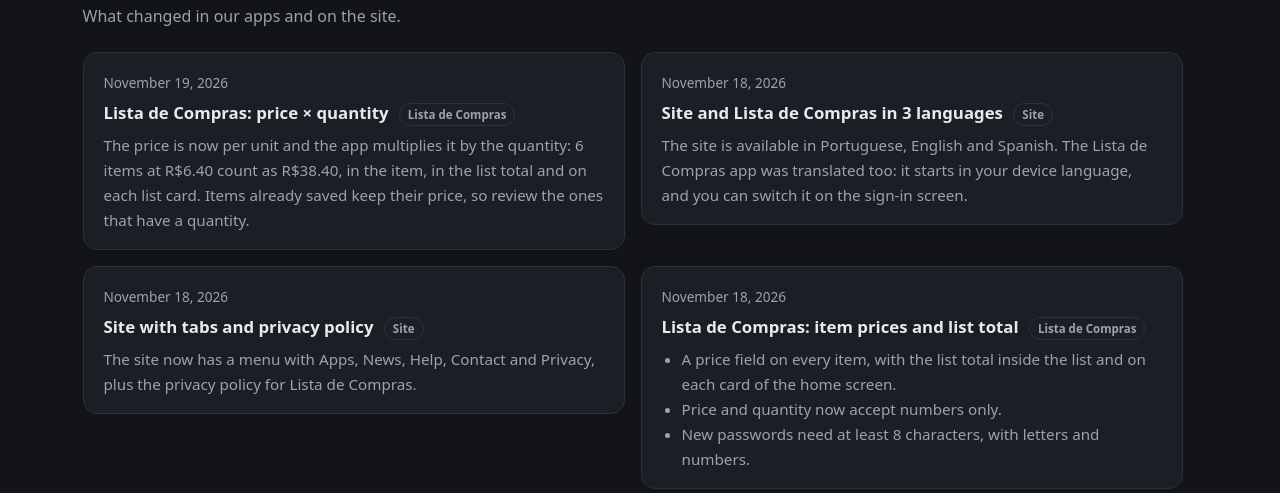
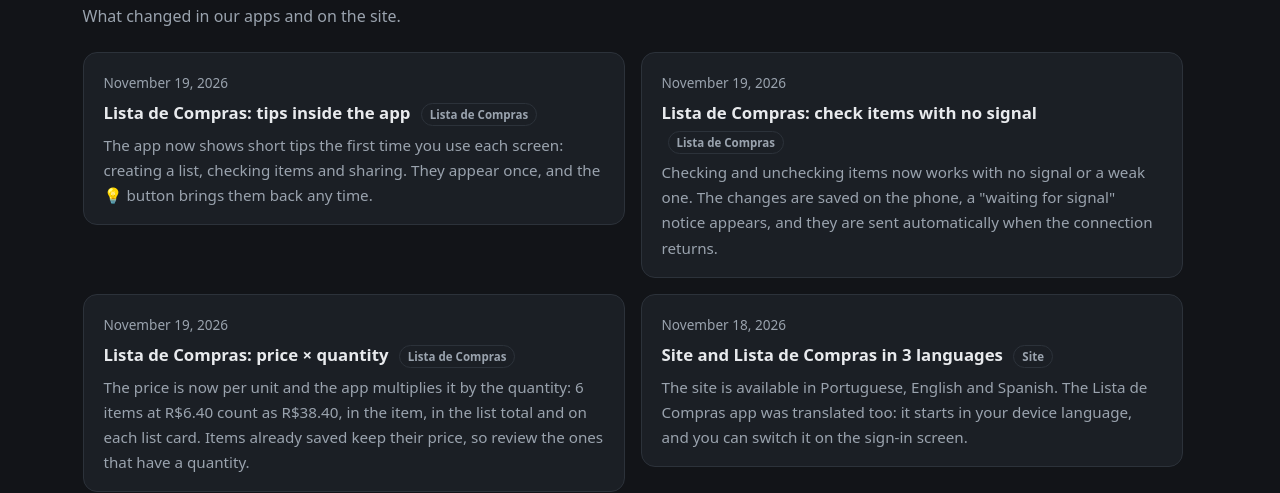
Before and after one commit to flrsistemas/flrsistemas.github.io, a plain HTML site: page en/news/index.html in a window 1280 px wide. Shown: the part 339-832 px from the top of the page. Drawn offline with Linux system fonts and the light colour scheme.

Commit message:
novidades: marcacao sem sinal e dicas no Lista de Compras
Co-Authored-By: Claude Sonnet 5.5 <noreply@anthropic.com>

```diff
--- a/en/news/index.html
+++ b/en/news/index.html
@@ -198,6 +198,18 @@
   <div class="news-list">
   <article class="news-item">
     <time datetime="2026-11-19">November 19, 2026</time>
+    <h3>Lista de Compras: tips inside the app <span class="tag">Lista de Compras</span></h3>
+    <p>The app now shows short tips the first time you use each screen: creating a list, checking items and sharing. They appear once, and the 💡 button brings them back any time.</p>
+  </article>
+
+  <article class="news-item">
+    <time datetime="2026-11-19">November 19, 2026</time>
+    <h3>Lista de Compras: check items with no signal <span class="tag">Lista de Compras</span></h3>
+    <p>Checking and unchecking items now works with no signal or a weak one. The changes are saved on the phone, a "waiting for signal" notice appears, and they are sent automatically when the connection returns.</p>
+  </article>
+
+  <article class="news-item">
+    <time datetime="2026-11-19">November 19, 2026</time>
     <h3>Lista de Compras: price × quantity <span class="tag">Lista de Compras</span></h3>
     <p>The price is now per unit and the app multiplies it by the quantity: 6 items at R$6.40 count as R$38.40, in the item, in the list total and on each list card. Items already saved keep their price, so review the ones that have a quantity.</p>
   </article>
```
Also changed, not shown: es/novedades/index.html (+12 -0 lines), novidades/index.html (+12 -0 lines).
